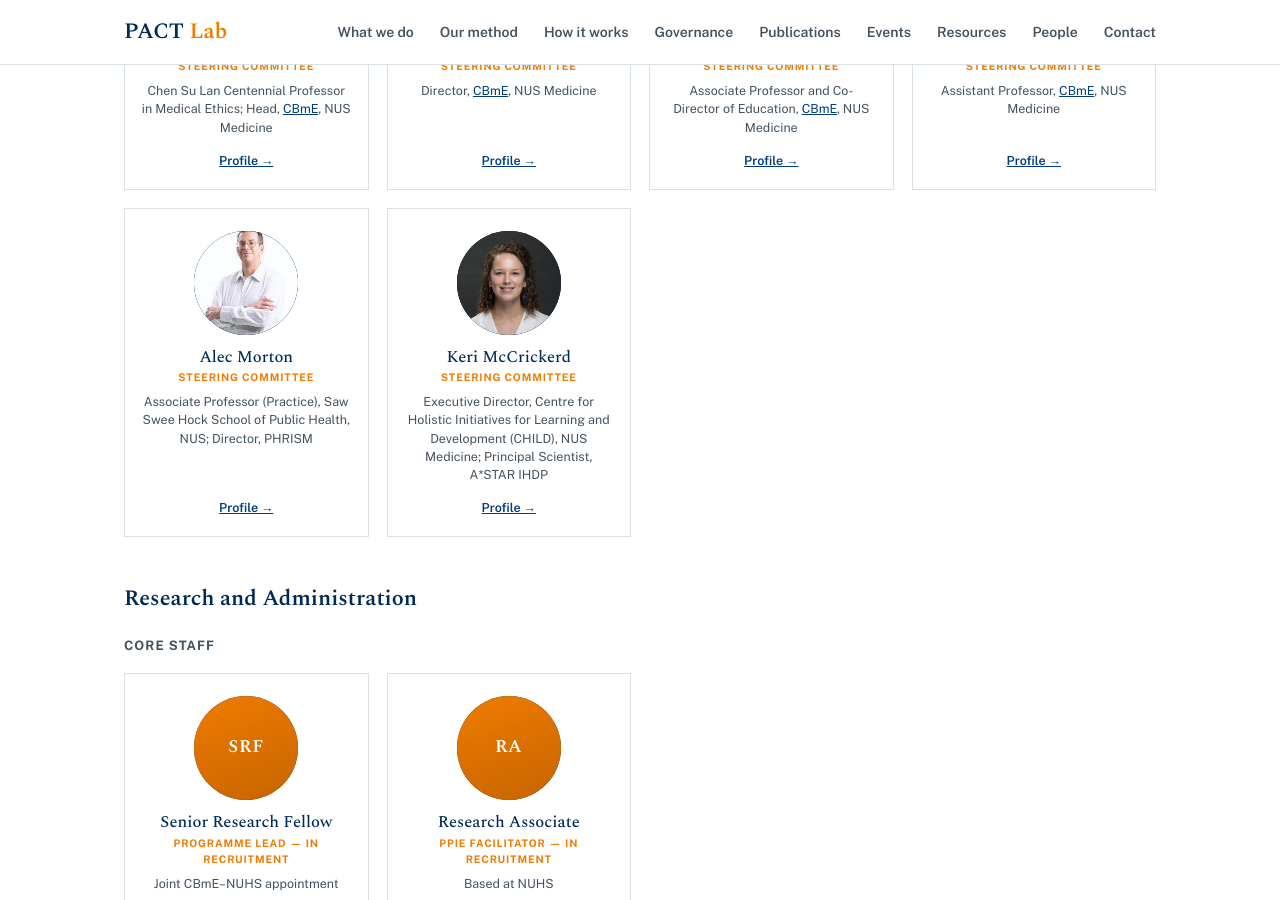
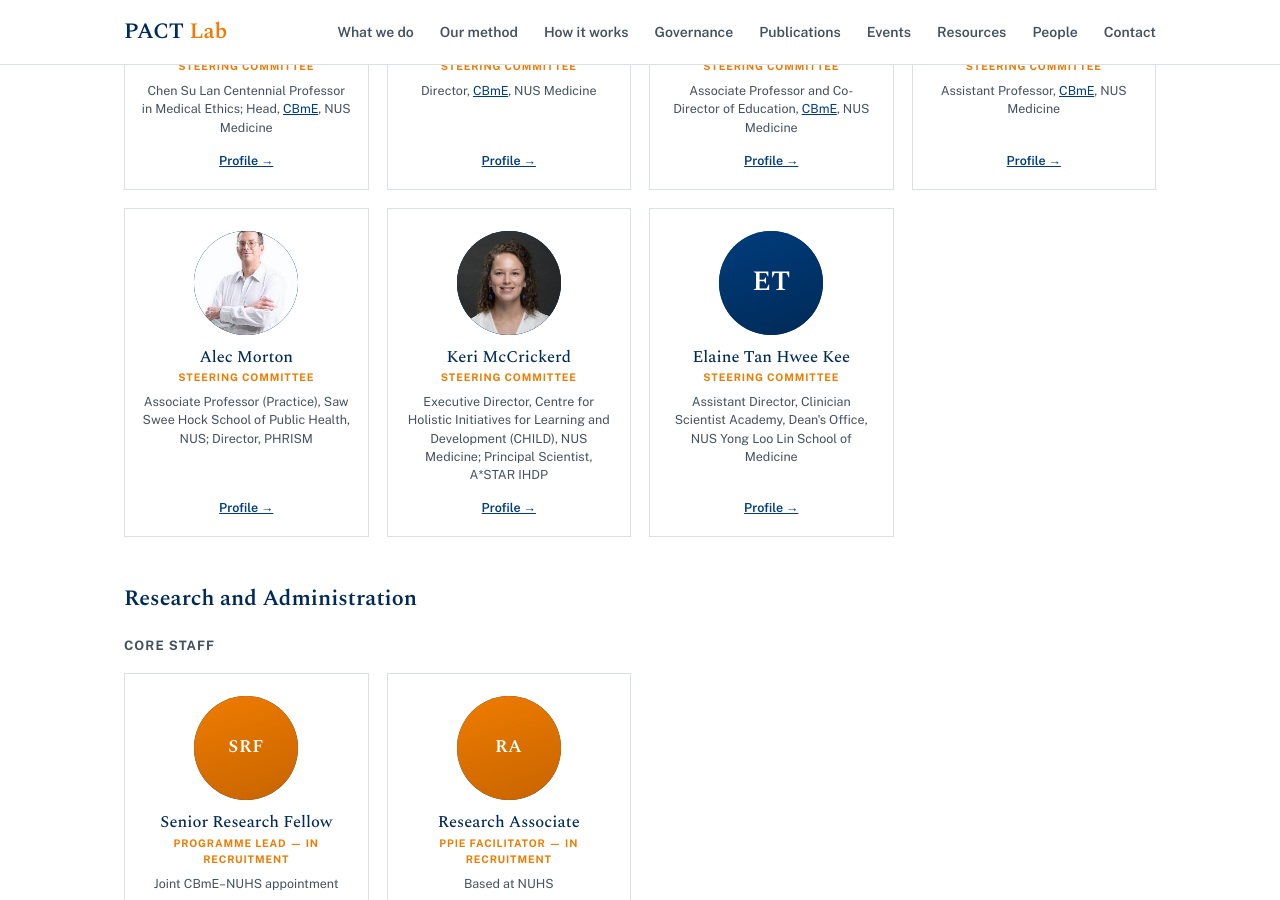
Before and after one commit to earp-lab/pact-lab, a Jekyll site: the page built from index.html, in a window 1280 px wide and 900 px high, scrolled down 5562 px. Built offline with Jekyll 4.4.1, drawn with Linux system fonts in a browser that asks for light colours.

Commit message:
Update people.yml

```diff
--- a/_data/people.yml
+++ b/_data/people.yml
@@ -77,6 +77,11 @@ steering:
       role: "Steering Committee"
       affiliation: "Executive Director, Centre for Holistic Initiatives for Learning and Development (CHILD), NUS Medicine; Principal Scientist, A*STAR IHDP"
       profile: "https://medicine.nus.edu.sg/news/dr-keri-mccrickerd-appointed-executive-director-of-the-centre-for-holistic-initiatives-for-learning-and-development/"
+    - name: "Elaine Tan Hwee Kee"
+      initials: "ET"
+      role: "Steering Committee"
+      affiliation: "Assistant Director, Clinician Scientist Academy, Dean's Office, NUS Yong Loo Lin School of Medicine"
+      profile: "https://medicine.nus.edu.sg/csa/"
 
 core_staff:
   label: "Core Staff"
```
